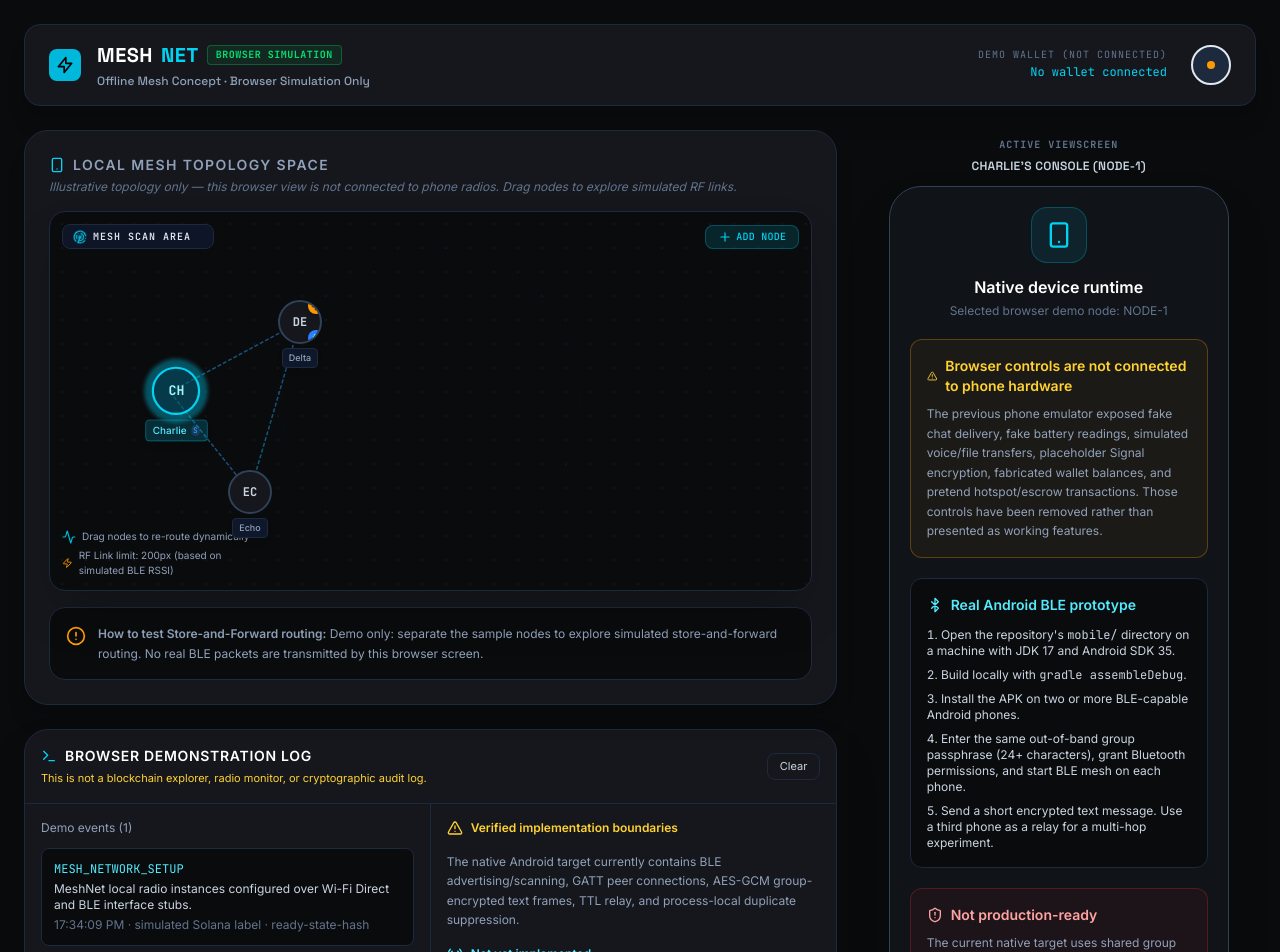
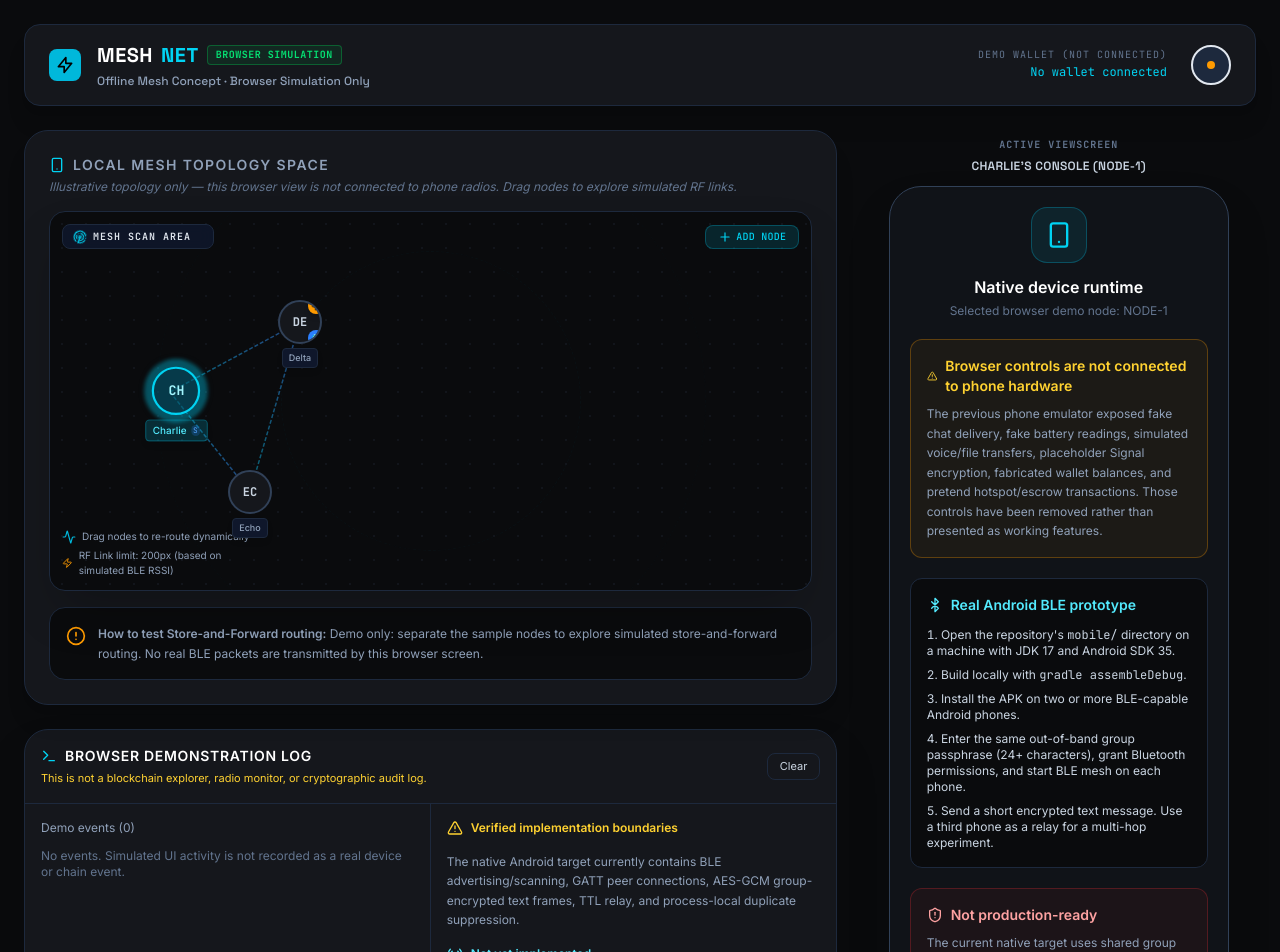
Before and after one commit to esi2ei/meshnet, a React (Vite) app: page / in a window 1280 px wide. Shown: the top 952 px of the page. Built offline with nearby package versions, Linux system fonts and the light colour scheme.

Commit message:
fix(web): remove simulated phone controls and seeded fake ledger event

```diff
--- a/src/App.tsx
+++ b/src/App.tsx
@@ -66,16 +66,7 @@ export default function App() {
   const [simulatedPath, setSimulatedPath] = useState<string[]>([]);
   const [currentHopNodeId, setCurrentHopNodeId] = useState<string | null>(null);
 
-  const [blockchainLogs, setBlockchainLogs] = useState<BlockchainLog[]>([
-    {
-      id: 'seed-log-1',
-      timestamp: '17:34:09 PM',
-      event: 'MESH_NETWORK_SETUP',
-      details: 'MeshNet local radio instances configured over Wi-Fi Direct and BLE interface stubs.',
-      txHash: 'ready-state-hash',
-      network: 'Solana'
-    }
-  ]);
+  const [blockchainLogs, setBlockchainLogs] = useState<BlockchainLog[]>([]);
 
   const handleAddBlockchainLog = (newLog: BlockchainLog) => {
     setBlockchainLogs(prev => [...prev, newLog]);
@@ -190,21 +181,7 @@ export default function App() {
             </div>
 
             {/* Simulated hardware wrapper */}
-            <PhoneWorkspace
-              nodes={nodes}
-              onNodesUpdate={setNodes}
-              messages={messages}
-              onMessagesUpdate={setMessages}
-              activeNodeId={activeNodeId}
-              isSimulatingHop={isSimulatingHop}
-              setIsSimulatingHop={setIsSimulatingHop}
-              simulatedPath={simulatedPath}
-              setSimulatedPath={setSimulatedPath}
-              currentHopNodeId={currentHopNodeId}
-              setCurrentHopNodeId={setCurrentHopNodeId}
-              blockchainLogs={blockchainLogs}
-              onAddBlockchainLog={handleAddBlockchainLog}
-            />
+            <PhoneWorkspace activeNodeId={activeNodeId} />
           </div>
         </div>
 
```
